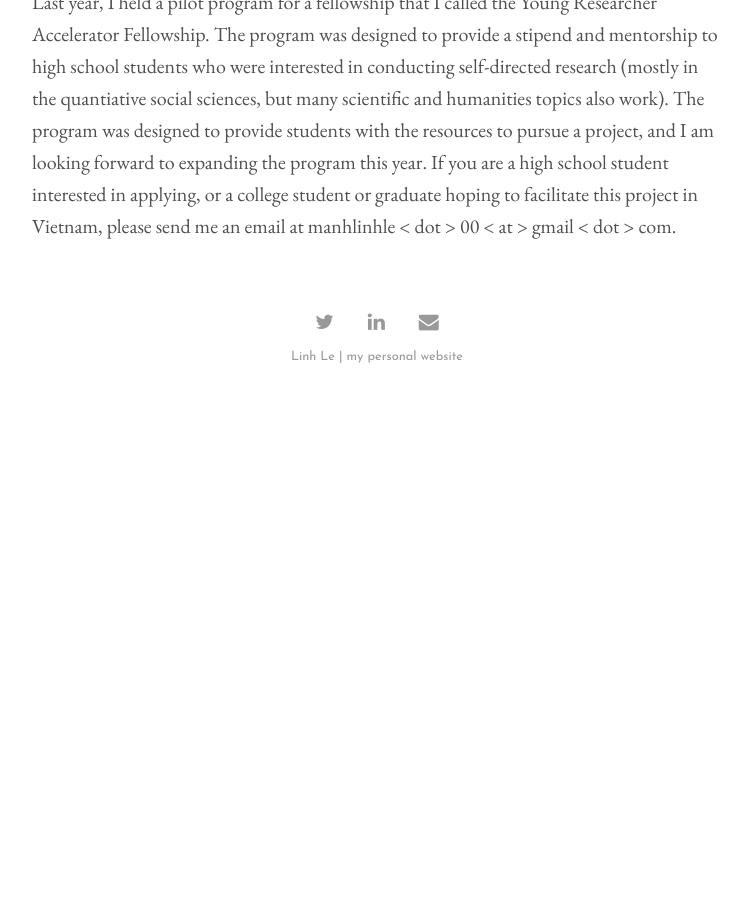
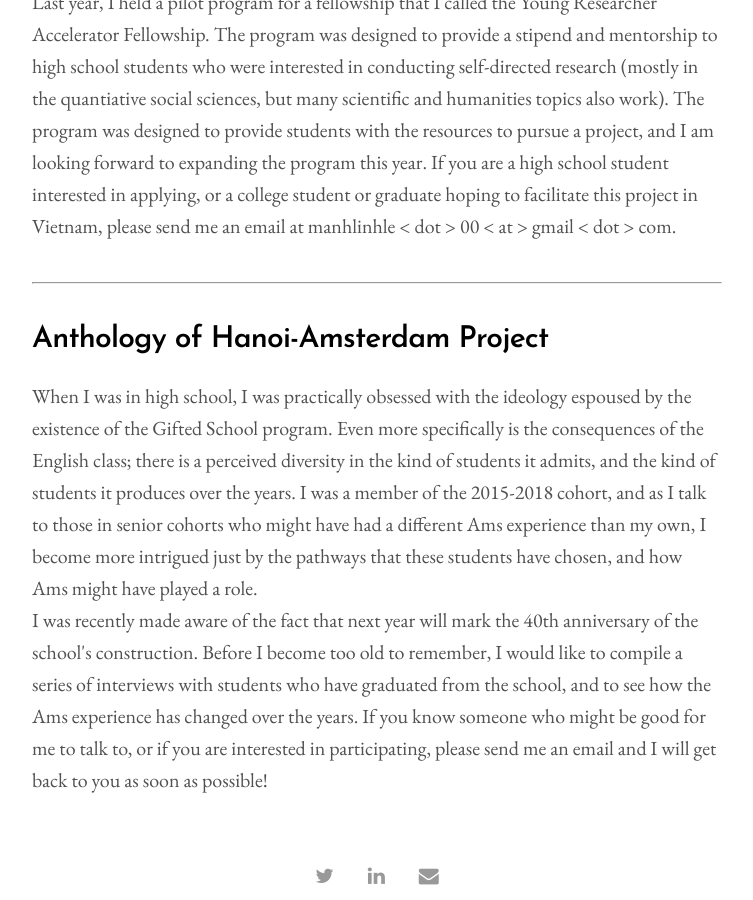
Before and after one commit to aidenva/aidenva.github.io, a Jekyll site: the page built from index.html, in a window 1280 px wide and 900 px high, scrolled down 2378 px. Shown: the whole window, without its empty margins (263-1016 px from the left). Built offline with Jekyll 4.4.1, drawn with Linux system fonts in a browser that asks for light colours; the list of posts is cut into pages by our own code; before the commit the page ends 2783 px from its top, so only the background shows below that; some of the changed text lies outside the part shown.

Commit message:
anthology

```diff
--- a/_layouts/home.html
+++ b/_layouts/home.html
@@ -12,7 +12,7 @@ I am currently a resident of Somerville, MA; sometimes I say I am in Boston or C
 <hr>
 <h2>What am I interested in?</h2>
 
-My research interests have evolved radically over time. I would like to think that there is a narrative consistency to my interests, but the directionality can appear random. I am currently interested in the following topics:<br>
+My research interests have evolved radically over time. I would like to think that there is a narrative consistency to my interests, but the directionality can appear random. As part of my work in the <a href="https://schifferlab.seas.harvard.edu/">Schiffer Group</a>, I am currently interested in the following topics:<br>
 <h3>1. Ergodicity and Generalizability Problems in Electrochemical Research</h3>
 I am primarily an experimentalist, which I would consider an ideological choice. As I think about the assumptions and implications of my research, I have grappled with the probabilistic nature of my data: perhaps, what it means for electrochemical systems to be reproducible, or whether data has a generalizable/inferential value towards other systems. One such important implication is in the power of modeling, if it can act as a predictive tool that supersedes experimentation. I think the scientific community is at an optimistically exciting intersection where scientific progress can be obtained in approaches that sometimes diverge and sometimes converge. Most answers to whether a system can be considered ergodic or generalizable (or at least the ones I have found) tend to be matters of personal opinions, yet they materialize in how insitutions beyond individual scientific laboratories interpret results.<br><br>
 
@@ -28,3 +28,8 @@ Send me papers if you have anything related to <b>energy technology, decarboniza
 <hr>
 <h2>Young Researcher Accelerator Fellowship</h2>
 Last year, I held a pilot program for a fellowship that I called the Young Researcher Accelerator Fellowship. The program was designed to provide a stipend and mentorship to high school students who were interested in conducting self-directed research (mostly in the quantiative social sciences, but many scientific and humanities topics also work). The program was designed to provide students with the resources to pursue a project, and I am looking forward to expanding the program this year. If you are a high school student interested in applying, or a college student or graduate hoping to facilitate this project in Vietnam, please send me an email at manhlinhle &lt; dot &gt; 00 &lt; at &gt; gmail &lt; dot &gt; com.
+<hr>
+<h2>Anthology of Hanoi-Amsterdam Project</h2>
+When I was in high school, I was practically obsessed with the ideology espoused by the existence of the Gifted School program. Even more specifically is the consequences of the English class; there is a perceived diversity in the kind of students it admits, and the kind of students it produces over the years. I was a member of the 2015-2018 cohort, and as I talk to those in senior cohorts who might have had a different Ams experience than my own, I become more intrigued just by the pathways that these students have chosen, and how Ams might have played a role.<br>
+
+I was recently made aware of the fact that next year will mark the 40th anniversary of the school's construction. Before I become too old to remember, I would like to compile a series of interviews with students who have graduated from the school, and to see how the Ams experience has changed over the years. If you know someone who might be good for me to talk to, or if you are interested in participating, please send me an email and I will get back to you as soon as possible!
```
Also changed, not shown: menu/about.md (+1 -1 lines).
